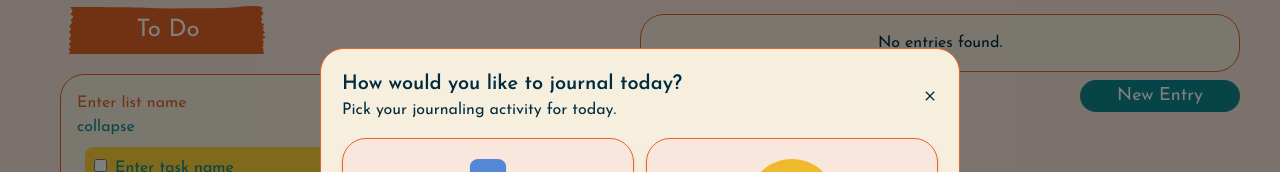
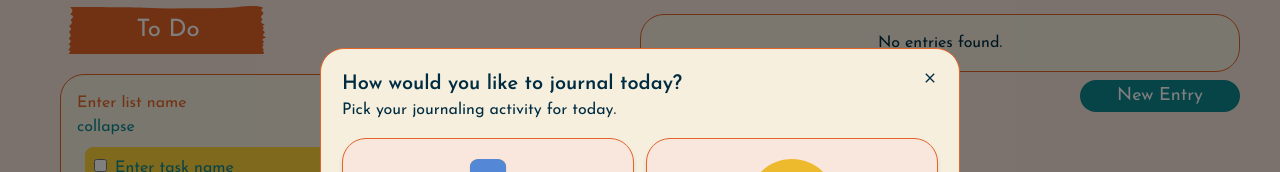
Before and after one commit to cherryontech/comet-cruisers-spring2024, a React (Create React App) app: page / in a window 1280 px wide. Both pictures are taken after a click on the button "New Entry". Shown: the part 193-365 px from the top of the page. Built offline with nearby package versions, Linux system fonts and the light colour scheme.

Commit message:
Update Home.js
Just fixed the positioning of the x close button to the top right of the new entry module pop up.

```diff
--- a/src/pages/Home.js
+++ b/src/pages/Home.js
@@ -42,17 +42,13 @@ const Home = () => {
               nested>
               {(close) => (
                 <div className="modal p-4">
-                  <div className="content flex flex-row">
-                    <div className="flex-col">
-                      <h1 className="text-xl font-semibold">
-                        How would you like to journal today?
-                      </h1>
-                      <p>Pick your journaling activity for today.</p>
-                    </div>
+                  <div className="content flex flex-row justify-between items-start">
+                    <h1 className="text-xl font-semibold">How would you like to journal today?</h1>
                     <button className="grow" onClick={() => close()}>
                       <IoMdClose className="float-right" />
                     </button>
                   </div>
+                  <p>Pick your journaling activity for today.</p>
                   <div className="flex flex-row center gap-3 mt-4">
                     <Link to="/free-journal" className="flex flex-1">
                       <button className="popup-btn hover">
```
